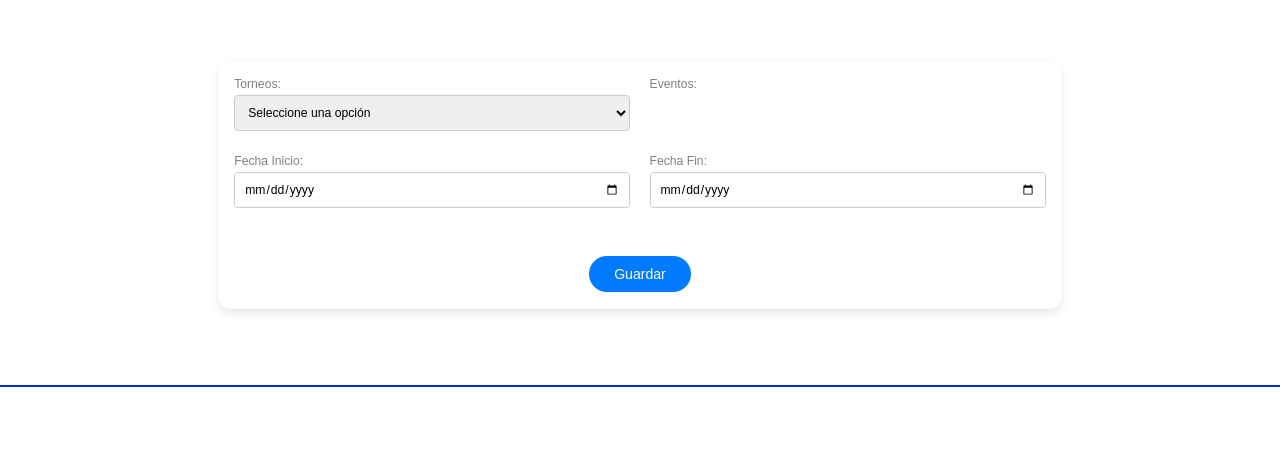
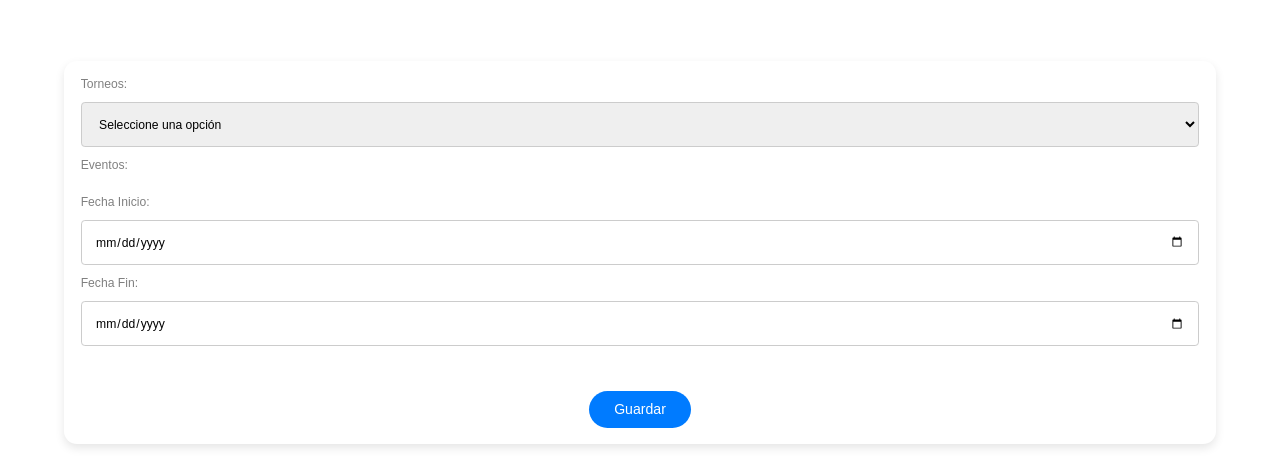
Before and after one commit to erika-github/sumadeportes, a plain HTML site: page registro_eventos.html in a window 1280 px wide. Shown: the part 194-655 px from the top of the page. Drawn offline with Linux system fonts and the light colour scheme; some packages are replaced by stand-ins of ours; no server answers; a script that the page names is missing.

Commit message:
mas cambios

```diff
--- a/registro_eventos.html
+++ b/registro_eventos.html
@@ -23,11 +23,11 @@
         }*/
 
         .form-container {
-            display: grid;
+            /*display: grid;*/
             grid-template-columns: 1fr 1fr;
             gap: 1.5vw;
-            min-width: 65%;
-            max-width: 66%;
+            min-width: 90%;
+            max-width: 90%;
             margin: auto;
             padding: 1.3%;
             background-color: #fff;
@@ -72,7 +72,8 @@
 
         .form-group input,
         .form-group select {
-            padding: 2.25%;
+            /*padding: 2.25%;*/
+            padding:1.2%;
             font-size: 0.95vw;
             border: 0.1vw solid #ccc;
             border-radius: 0.3vw;
@@ -265,6 +266,7 @@
 
     <h1 style="text-align:center; margin-top:5%; margin-bottom:5%; font-size:2.5vw; font-weight:lighter">Registro
         de eventos</h1>
+
 
     <form class="form-container" id="form-swimmer">
         <div class="form-group">
@@ -666,7 +668,7 @@
 
             // Configura el contenedor para que distribuya en 4 columnas
             container.style.display = "grid";
-            container.style.gridTemplateColumns = "repeat(4, 1fr)";
+            container.style.gridTemplateColumns = "repeat(6, 1fr)";
             container.style.gap = "10px"; // Ajusta el espacio entre los elementos según necesites
 
             teamsArray.forEach((teamStr, index) => {
```
